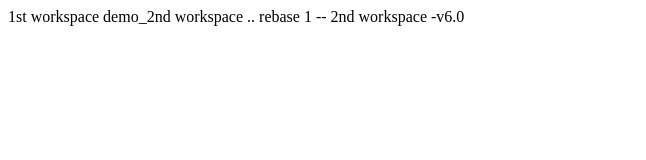
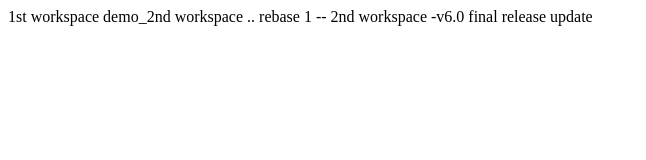
Before and after one commit to constantinpopa10/testgit2, a plain HTML site: page WebContent/contact.html in a window 1280 px wide. Shown: the whole page, without its empty margins (0-646 px from the left). Drawn offline with Linux system fonts and the light colour scheme.

Commit message:
12:29PM final release update

```diff
--- a/WebContent/contact.html
+++ b/WebContent/contact.html
@@ -8,5 +8,7 @@
 1st workspace
 demo_2nd workspace ..
 rebase 1 -- 2nd workspace -v6.0
+
+final release update
 </body>
 </html>
```
